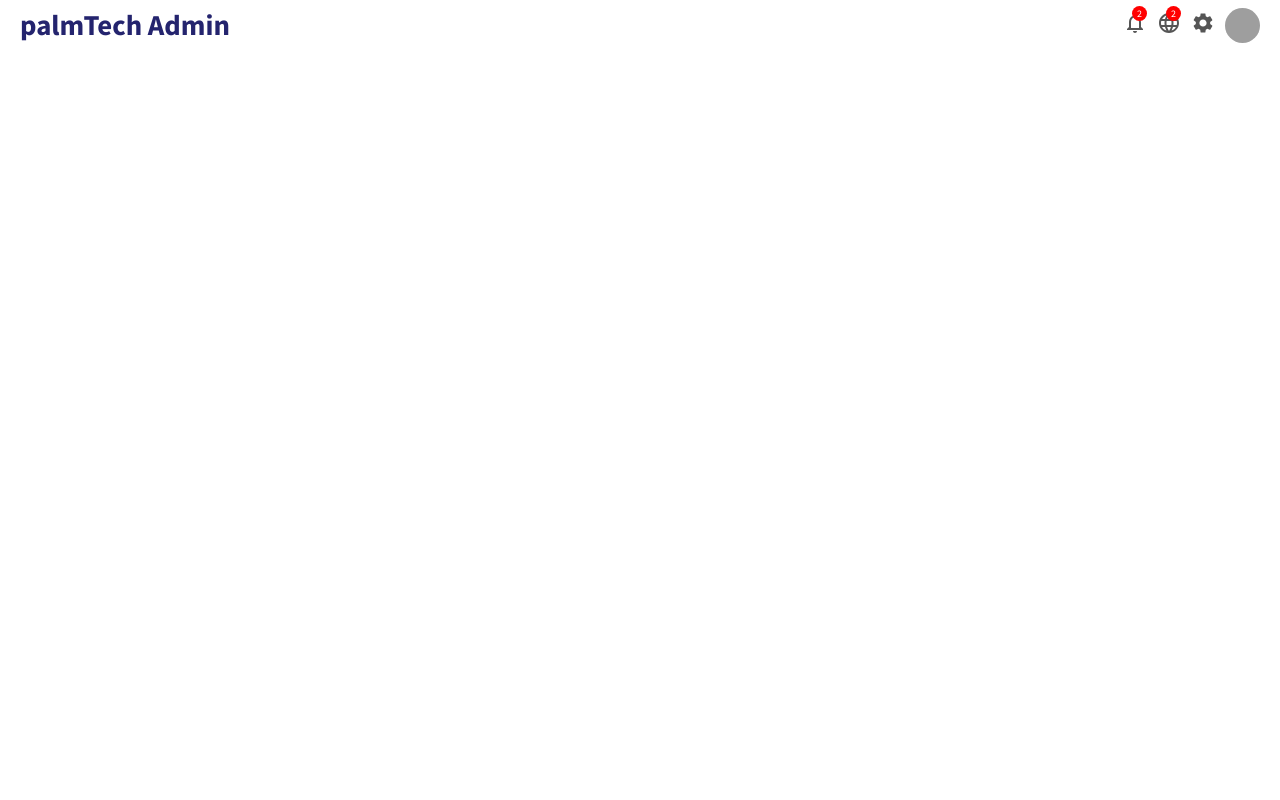
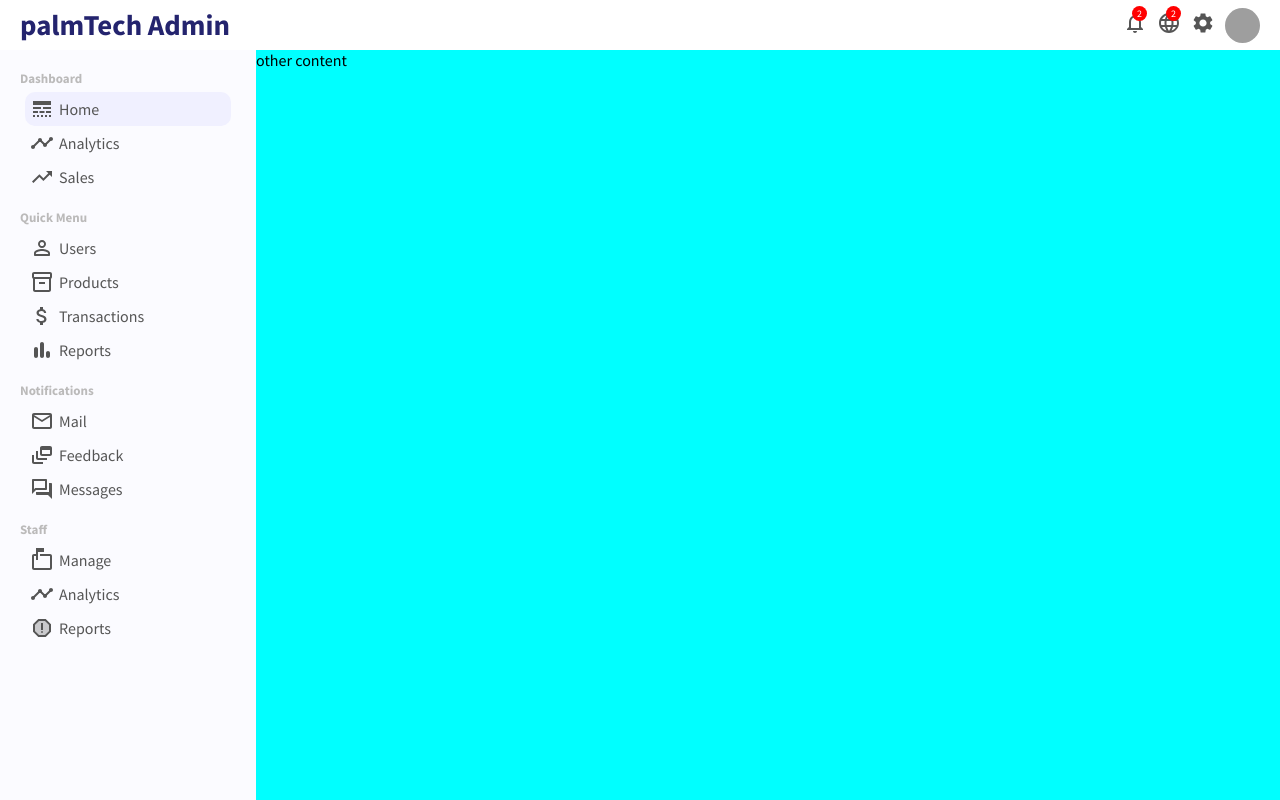
Before and after one commit to Solamatics/adminBoard, a React (Create React App) app: page /user/1 in a window 1280 px wide. Built offline with nearby package versions, Linux system fonts and the light colour scheme; grey boxes are pictures that could not be loaded.

Commit message:
complete application sidebar

```diff
--- a/public/index.html
+++ b/public/index.html
@@ -24,9 +24,9 @@
     <style>
       * {
         font-family: "Source Sans Pro", sans-serif;
-        padding: 0;
+        /* padding: 0; */
         margin: 0;
-        box-sizing: border-box;
+        /* box-sizing: border-box; */
       }
     </style>
   </head>
--- /dev/null
+++ b/src/App.css
@@ -0,0 +1,8 @@
+.container {
+  display: flex;
+}
+
+.others {
+  flex: 4;
+  background-color: aqua;
+}
--- a/src/App.js
+++ b/src/App.js
@@ -1,10 +1,16 @@
 import React from "react";
+import Sidebar from "./components/sidebar/Sidebar";
 import Topbar from "./components/topbar/Topbar";
+import "./App.css";
 
 function App() {
   return (
     <div>
       <Topbar />
+      <div className="container">
+        <Sidebar />
+        <div className="others">other content</div>
+      </div>
     </div>
   );
 }
--- /dev/null
+++ b/src/components/sidebar/Sidebar.jsx
@@ -0,0 +1,100 @@
+import React from "react";
+import "./sidebar.css";
+import LineStyleIcon from "@mui/icons-material/LineStyle";
+import TimelineIcon from "@mui/icons-material/Timeline";
+import TrendingUpIcon from "@mui/icons-material/TrendingUp";
+import PersonOutlineRoundedIcon from "@mui/icons-material/PersonOutlineRounded";
+import Inventory2OutlinedIcon from "@mui/icons-material/Inventory2Outlined";
+import AttachMoneyOutlinedIcon from "@mui/icons-material/AttachMoneyOutlined";
+import BarChartRoundedIcon from "@mui/icons-material/BarChartRounded";
+import EmailOutlinedIcon from "@mui/icons-material/EmailOutlined";
+import DynamicFeedOutlinedIcon from "@mui/icons-material/DynamicFeedOutlined";
+import ForumOutlinedIcon from "@mui/icons-material/ForumOutlined";
+import MarkunreadMailboxOutlinedIcon from "@mui/icons-material/MarkunreadMailboxOutlined";
+import ReportTwoToneIcon from "@mui/icons-material/ReportTwoTone";
+
+const Sidebar = () => {
+  return (
+    <div className="sidebar">
+      <div className="sidebarWrapper">
+        <div className="sidebarMenu">
+          <h3 className="sidebarTitle">Dashboard</h3>
+          <ul className="sidebarList">
+            <li className="sidebarListItem active">
+              <LineStyleIcon className="sidebarIcon" />
+              Home
+            </li>
+            <li className="sidebarListItem">
+              <TimelineIcon className="sidebarIcon" />
+              Analytics
+            </li>
+            <li className="sidebarListItem">
+              <TrendingUpIcon className="sidebarIcon" />
+              Sales
+            </li>
+          </ul>
+        </div>
+
+        <div className="sidebarMenu">
+          <h3 className="sidebarTitle">Quick Menu</h3>
+          <ul className="sidebarList">
+            <li className="sidebarListItem">
+              <PersonOutlineRoundedIcon className="sidebarIcon" />
+              Users
+            </li>
+            <li className="sidebarListItem">
+              <Inventory2OutlinedIcon className="sidebarIcon" />
+              Products
+            </li>
+            <li className="sidebarListItem">
+              <AttachMoneyOutlinedIcon className="sidebarIcon" />
+              Transactions
+            </li>
+            <li className="sidebarListItem">
+              <BarChartRoundedIcon className="sidebarIcon" />
+              Reports
+            </li>
+          </ul>
+        </div>
+
+        <div className="sidebarMenu">
+          <h3 className="sidebarTitle">Notifications</h3>
+          <ul className="sidebarList">
+            <li className="sidebarListItem">
+              <EmailOutlinedIcon className="sidebarIcon" />
+              Mail
+            </li>
+            <li className="sidebarListItem">
+              <DynamicFeedOutlinedIcon className="sidebarIcon" />
+              Feedback
+            </li>
+            <li className="sidebarListItem">
+              <ForumOutlinedIcon className="sidebarIcon" />
+              Messages
+            </li>
+          </ul>
+        </div>
+
+        <div className="sidebarMenu">
+          <h3 className="sidebarTitle">Staff</h3>
+          <ul className="sidebarList">
+            <li className="sidebarListItem">
+              <MarkunreadMailboxOutlinedIcon className="sidebarIcon" />
+              Manage
+            </li>
+            <li className="sidebarListItem">
+              <TimelineIcon className="sidebarIcon" />
+              Analytics
+            </li>
+            <li className="sidebarListItem">
+              <ReportTwoToneIcon className="sidebarIcon" />
+              Reports
+            </li>
+          </ul>
+        </div>
+      </div>
+    </div>
+  );
+};
+
+export default Sidebar;
--- /dev/null
+++ b/src/components/sidebar/sidebar.css
@@ -0,0 +1,44 @@
+.sidebar {
+  flex: 1;
+  height: calc(100vh - 50px);
+  background-color: rgb(251, 251, 255);
+  position: sticky;
+  top: 50px;
+}
+
+.sidebarWrapper {
+  padding: 20px;
+  color: #555;
+}
+
+.sidebarMenu {
+  margin-bottom: 10px;
+}
+
+.sidebarTitle {
+  font-size: 13px;
+  color: rgba(187, 186, 186);
+}
+
+.sidebarList {
+  list-style: none;
+  padding: 5px;
+}
+
+.sidebarListItem {
+  padding: 5px;
+  cursor: pointer;
+  display: flex;
+  align-items: center;
+  border-radius: 10px;
+}
+
+.sidebarListItem.active,
+.sidebarListItem:hover {
+  background-color: rgba(240, 240, 255);
+}
+
+.sidebarIcon {
+  margin-right: 5px;
+  font: 20px !important;
+}
```
